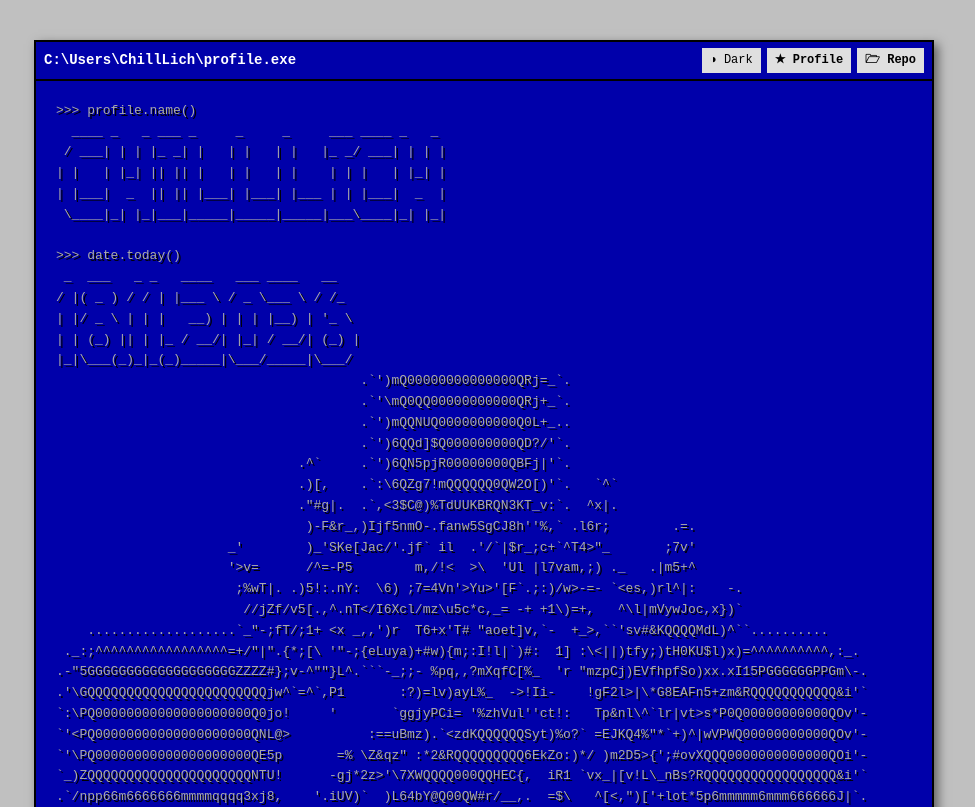
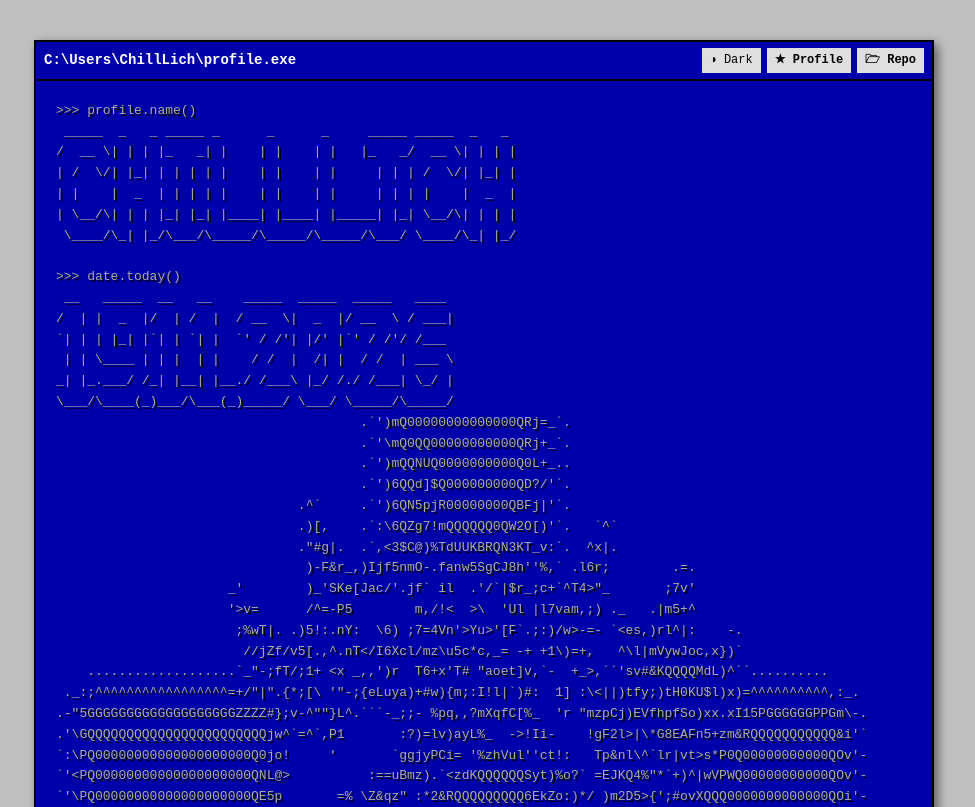
Before and after one commit to ChillLich/ChillLich, a plain HTML site: page docs/index.html in a window 1280 px wide. Shown: the top 807 px of the page, without its empty margins (156-1131 px from the left). Drawn offline with Linux system fonts and the light colour scheme.

Commit message:
deploy: 6ac6d244b446baddbb2fc764c547891c4ae0a010

```diff
--- a/docs/index.html
+++ b/docs/index.html
@@ -282,18 +282,20 @@
 
       <div class="terminal-body">
         <pre><code>&gt;&gt;&gt; profile.name()
-  ____ _   _ ___ _     _     _     ___ ____ _   _
- / ___| | | |_ _| |   | |   | |   |_ _/ ___| | | |
-| |   | |_| || || |   | |   | |    | | |   | |_| |
-| |___|  _  || || |___| |___| |___ | | |___|  _  |
- \____|_| |_|___|_____|_____|_____|___\____|_| |_|
+ _____  _   _ _____ _      _      _     _____ _____  _   _
+/  __ \| | | |_   _| |    | |    | |   |_   _/  __ \| | | |
+| /  \/| |_| | | | | |    | |    | |     | | | /  \/| |_| |
+| |    |  _  | | | | |    | |    | |     | | | |    |  _  |
+| \__/\| | | |_| |_| |____| |____| |_____| |_| \__/\| | | |
+ \____/\_| |_/\___/\_____/\_____/\_____/\___/ \____/\_| |_/
 
 &gt;&gt;&gt; date.today()
- _  ___   _ _   ____   ___ ____   __
-/ |( _ ) / / | |___ \ / _ \___ \ / /_
-| |/ _ \ | | |   __) | | | |__) | '_ \
-| | (_) || | |_ / __/| |_| / __/| (_) |
-|_|\___(_)_|_(_)_____|\___/_____|\___/
+ __   _____  __   __    _____  _____  _____   ____
+/  | |  _  |/  | /  |  / __  \|  _  |/ __  \ / ___|
+`| | | |_| |`| | `| |  `' / /'| |/' |`' / /'/ /___
+ | | \____ | | |  | |    / /  |  /| |  / /  | ___ \
+_| |_.___/ /_| |__| |__./ /___\ |_/ /./ /___| \_/ |
+\___/\____(_)___/\___(_)_____/ \___/ \_____/\_____/
 </code></pre>
 <pre class="ascii-avatar">
                                        .`&#x27;)mQ00000000000000QRj=_`.
```
Also changed, not shown: 1 other file.
